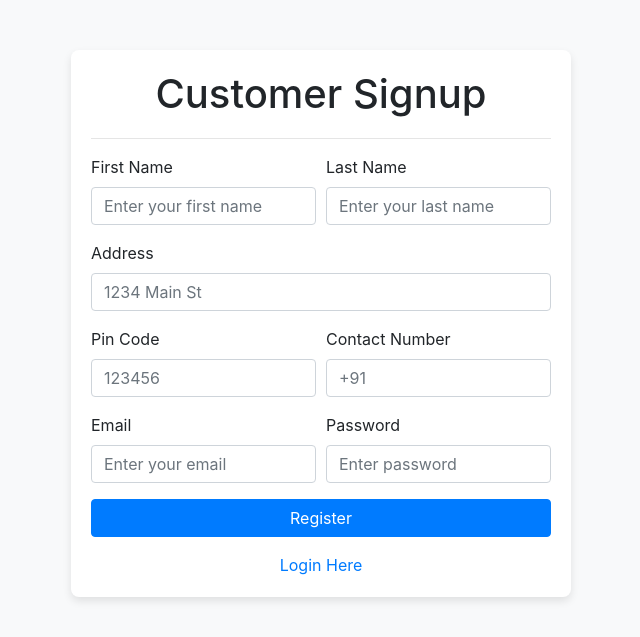
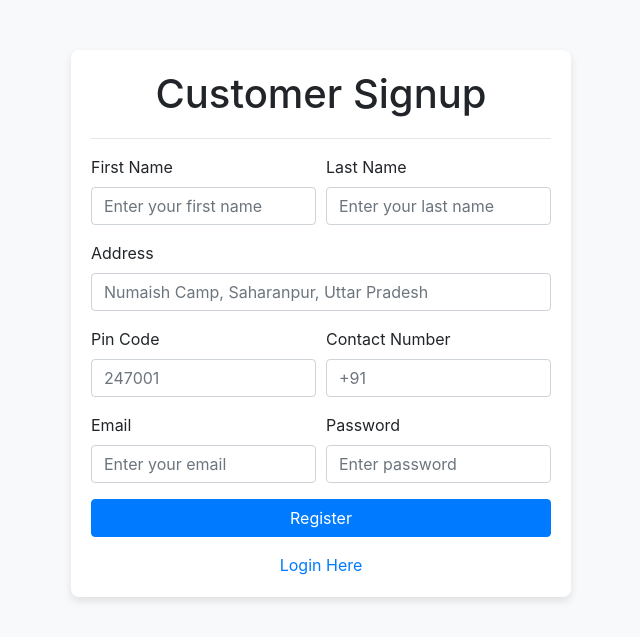
Before and after one commit to SamarKamboj/App-Development-1, a Flask app: page /customer_signup in a window 1280 px wide. Shown: the top 637 px of the page, without its empty margins (319-959 px from the left). Run offline with Flask 3, Linux system fonts and the light colour scheme.

Commit message:
updated customer and professional signup form

```diff
--- a/templates/customer_signup.html
+++ b/templates/customer_signup.html
@@ -73,7 +73,7 @@
             <div class="form-row">
                 <div class="form-group col-md-12">
                     <label for="inputAddress">Address</label>
-                    <input type="text" class="form-control" id="address" name="address" placeholder="1234 Main St"
+                    <input type="text" class="form-control" id="address" name="address" placeholder="Numaish Camp, Saharanpur, Uttar Pradesh"
                         required>
                 </div>
             </div>
@@ -81,7 +81,7 @@
             <div class="form-row">
                 <div class="form-group col-md-6">
                     <label for="pincode">Pin Code</label>
-                    <input type="number" class="form-control" id="pincode" name="pincode" placeholder="123456" required>
+                    <input type="number" class="form-control" id="pincode" name="pincode" placeholder="247001" required>
                 </div>
                 <div class="form-group col-md-6">
                     <label for="contact_number">Contact Number</label>
--- a/templates/professional_signup.html
+++ b/templates/professional_signup.html
@@ -75,7 +75,7 @@
             <div class="form-row">
                 <div class="form-group col-md-12">
                     <label for="inputAddress">Address</label>
-                    <input type="text" class="form-control" id="address" name="address" placeholder="1234 Main St"
+                    <input type="text" class="form-control" id="address" name="address" placeholder="Numaish Camp, Saharanpur, Uttar Pradesh"
                         required>
                 </div>
             </div>
@@ -84,7 +84,7 @@
             <div class="form-row">
                 <div class="form-group col-md-6">
                     <label for="pincode">Pin Code</label>
-                    <input type="number" class="form-control" id="pincode" name="pincode" placeholder="123456" required>
+                    <input type="number" class="form-control" id="pincode" name="pincode" placeholder="247001" required>
                 </div>
                 <div class="form-group col-md-6">
                     <label for="contact_number">Contact Number</label>
```
